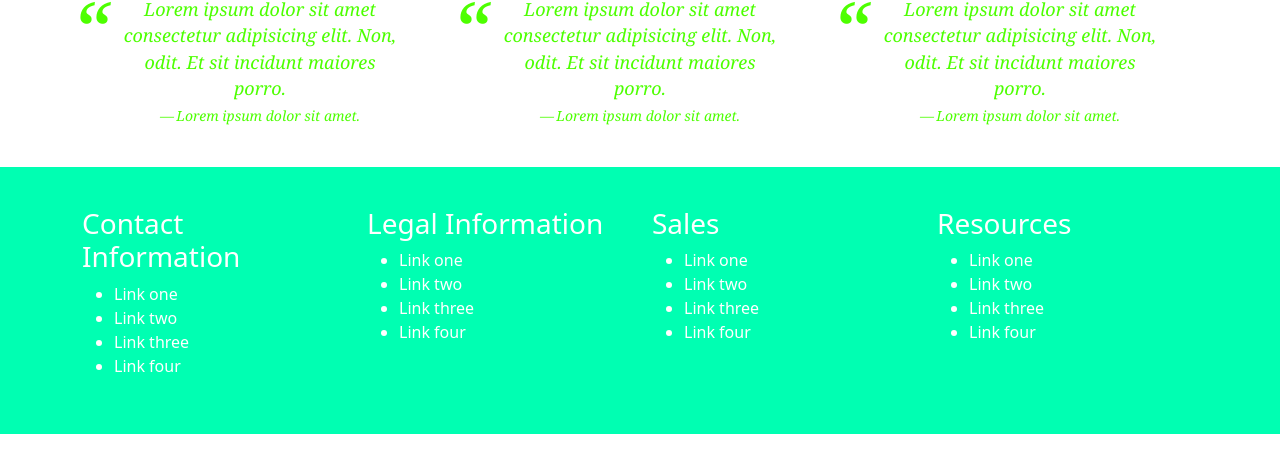
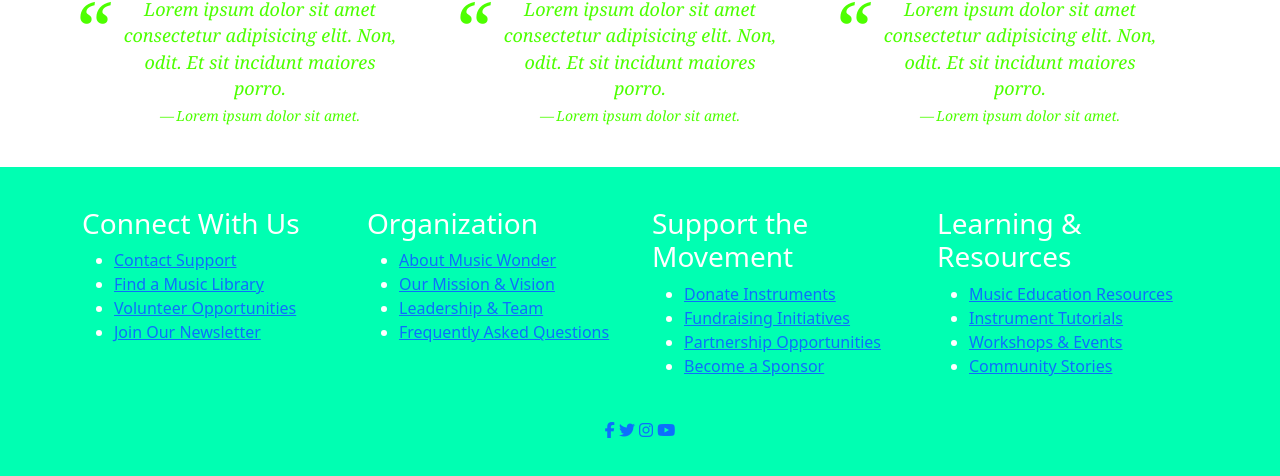
Before and after one commit to jacksonasutton1/imed1316, a plain HTML site: page index.html in a window 1280 px wide. Shown: the part 2186-2662 px from the top of the page. Before the commit the page ends 2620 px from the top, so only its background shows below. Drawn offline with nearby package versions, Linux system fonts and the light colour scheme; a script that the page names is missing.

Commit message:
footergpt

```diff
--- a/components/footer.html
+++ b/components/footer.html
@@ -3,42 +3,57 @@
   <div class="container-fluid blinn-footer-container">
     <div class="container">
       <div class="row">
+        <!-- Column 1 -->
         <div class="col col-12 col-xs-12 col-sm-6 col-md-3 col-lg-3 col-xl-3 col-xxl-3">
-          <h3>Contact Information</h3>
+          <h3>Connect With Us</h3>
           <ul>
-            <li>Link one</li>
-            <li>Link two</li>
-            <li>Link three</li>
-            <li>Link four</li>
+            <li><a href="contact.html">Contact Support</a></li>
+            <li><a href="find-library.html">Find a Music Library</a></li>
+            <li><a href="volunteer.html">Volunteer Opportunities</a></li>
+            <li><a href="newsletter.html">Join Our Newsletter</a></li>
           </ul>
         </div>
+
+        <!-- Column 2 -->
         <div class="col col-12 col-xs-12 col-sm-6 col-md-3 col-lg-3 col-xl-3 col-xxl-3">
-          <h3>Legal Information</h3>
+          <h3>Organization</h3>
           <ul>
-            <li>Link one</li>
-            <li>Link two</li>
-            <li>Link three</li>
-            <li>Link four</li>
+            <li><a href="about.html">About Music Wonder</a></li>
+            <li><a href="mission.html">Our Mission & Vision</a></li>
+            <li><a href="team.html">Leadership & Team</a></li>
+            <li><a href="faq.html">Frequently Asked Questions</a></li>
           </ul>
         </div>
+
+        <!-- Column 3 -->
         <div class="col col-12 col-xs-12 col-sm-6 col-md-3 col-lg-3 col-xl-3 col-xxl-3">
-          <h3>Sales</h3>
+          <h3>Support the Movement</h3>
           <ul>
-            <li>Link one</li>
-            <li>Link two</li>
-            <li>Link three</li>
-            <li>Link four</li>
+            <li><a href="donate.html">Donate Instruments</a></li>
+            <li><a href="fundraising.html">Fundraising Initiatives</a></li>
+            <li><a href="partnerships.html">Partnership Opportunities</a></li>
+            <li><a href="sponsor.html">Become a Sponsor</a></li>
           </ul>
         </div>
+
+        <!-- Column 4 -->
         <div class="col col-12 col-xs-12 col-sm-6 col-md-3 col-lg-3 col-xl-3 col-xxl-3">
-          <h3>Resources</h3>
+          <h3>Learning & Resources</h3>
           <ul>
-            <li>Link one</li>
-            <li>Link two</li>
-            <li>Link three</li>
-            <li>Link four</li>
+            <li><a href="resources.html">Music Education Resources</a></li>
+            <li><a href="tutorials.html">Instrument Tutorials</a></li>
+            <li><a href="events.html">Workshops & Events</a></li>
+            <li><a href="community-stories.html">Community Stories</a></li>
           </ul>
         </div>
+      </div>
+
+      <!-- Social Icons (unchanged and optional to include here) -->
+      <div class="footer-social text-center mt-4">
+        <a href="#" aria-label="Facebook"><i class="fab fa-facebook-f"></i></a>
+        <a href="#" aria-label="Twitter"><i class="fab fa-twitter"></i></a>
+        <a href="#" aria-label="Instagram"><i class="fab fa-instagram"></i></a>
+        <a href="#" aria-label="YouTube"><i class="fab fa-youtube"></i></a>
       </div>
     </div>
   </div>
```
